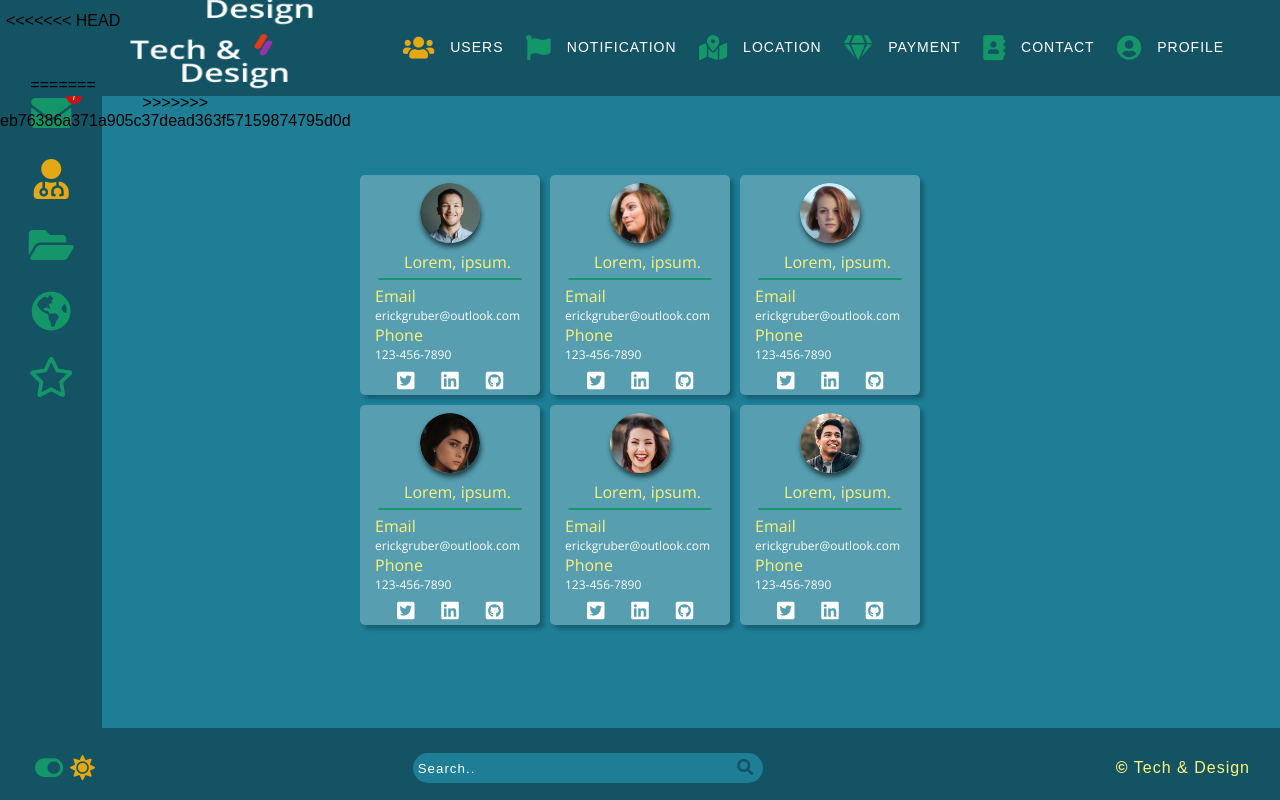
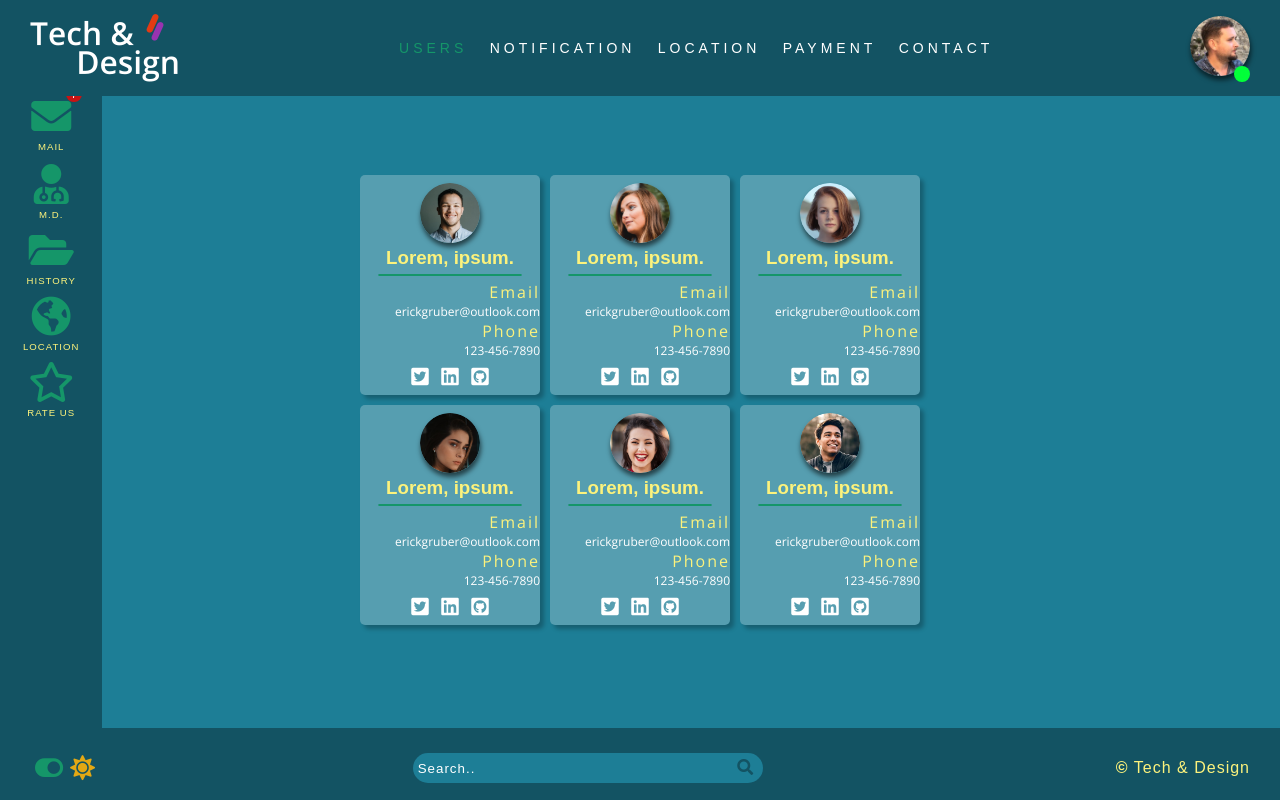
Before and after one commit to erickgruber/grubercaetest, a plain HTML site: page index.html in a window 1280 px wide. Drawn offline with nearby package versions, Linux system fonts and the light colour scheme.

Commit message:
Final version , optimized for iphone 6/7/8, ipad (min-device-width: 768px) and (max-device-width: 1024px) , Desktop & Laptop, Larger Screen

```diff
--- a/index.html
+++ b/index.html
@@ -13,23 +13,27 @@
 <body id="body">
     <!-- Main Navigation whitout JS  -->
     <!-- <div class="content"> -->
-    <header id="content">
+    <header>
+        <!-- MEGNEZNI-->
+
         <div class="logo-container">
-<<<<<<< HEAD
             <img src="assets/logo.png" alt="">
-=======
-            <img src="/assets/logo.png" alt="">
->>>>>>> eb76386a371a905c37dead363f57159874795d0d
         </div>
         <input type="checkbox" id="nav-toggle" class="nav-toggle">
         <nav class="main-nav" id="main-nav">
             <ul class="main-nav-ul">
-                <li><a href="#"><i class="fas fa-users fa-lg"></i> <span>Users</span> </a></li>
-                <li><a href="#"><i class="fas fa-flag fa-lg"></i> <span>Notification</span></a></li>
-                <li><a href="#"><i class="fas fa-map-marked-alt fa-lg"></i><span>Location</span></a></li>
-                <li><a href="#"><i class="fas fa-gem fa-lg"></i><span>Payment</span> </a></li>
-                <li><a href="#"><i class="fas fa-address-book fa-lg"></i><span>Contact</span> </a></li>
-                <li><a href="#" id="profile"><i class="fas fa-user-circle fa-lg"></i><span>Profile</span></a></li>
+                <li>
+                    <a href="#"></i> <span class="default">Users</span> </a>
+                </li>
+                <li>
+                    <a href="#"></i> <span>Notification</span></a>
+                </li>
+                <li><a href="#"><span>Location</span></a></li>
+                <li>
+                    <a href="#"></i><span>Payment</span> </a>
+                </li>
+                <li><a href="#"><span>Contact</span> </a></li>
+
             </ul>
         </nav>
         <div class="profile-img profile-tooltip">
@@ -41,7 +45,6 @@
                 <span></span>
             </label>
     </header>
-    <!-- </div> -->
     <!-- Left side of the page -->
 
     <div class="left-container" id="left-container">
@@ -49,23 +52,24 @@
             <ul class="left-nav-ul">
                 <li>
                     <a class="notification" href="#">
-                        <span><i class="fas fa-envelope fa-lg"></i></span>
-                        <span class="notification-icon">7</span></a>
+                        <span><i class="fas fa-envelope "></i></span>
+                        <span class="notification-icon">7</span>
+                        <p>Mail</p>
+                    </a>
                 </li>
-                <li><a href="#"><i class=" fas fa-user-md fa-lg "></i></a></li>
-                <li><a href="#"><i class="fas fa-folder-open fa-lg"></i></a></li>
-                <li><a href="#"><i class="fas  fa-globe-americas fa-lg "></i> </a></li>
-                <li><a href="#"><i class="far fa-star fa-lg"></i></a></li>
+                <li><a href="#"><i class=" fas fa-user-md "></i><p>M.D.</p></a></li>
+                <li><a href="#"><i class="fas fa-folder-open "></i><p>History</p></a></li>
+                <li><a href="#"><i class="fas  fa-globe-americas  "></i> <p>Location</p></a></li>
+                <li><a href="#"><i class="far fa-star "></i><p>Rate Us</p></a></li>
             </ul>
         </nav>
     </div>
     <!-- Inner Section -->
     <div class="inner-wrap">
-        <div class="inner-container">
-            <!-- <div class="box-first-row"> -->
-            <div class="box">
+        <div class="box-container">
+            <div class="box box-1">
                 <img src="assets/profilePictures/1.png" alt="Fake user">
-                <p>Lorem, ipsum.</p>
+                <h3>Lorem, ipsum.</h3>
                 <hr>
                 <p class="box-text-1">Email</p>
                 <p class="box-text-2">erickgruber@outlook.com</p>
@@ -79,7 +83,7 @@
             </div>
             <div class="box box-2">
                 <img src="assets/profilePictures/2.png" alt="Fake user">
-                <p>Lorem, ipsum.</p>
+                <h3>Lorem, ipsum.</h3>
                 <hr>
                 <p class="box-text-1">Email</p>
                 <p class="box-text-2">erickgruber@outlook.com</p>
@@ -93,7 +97,7 @@
             </div>
             <div class="box box-3">
                 <img src="assets/profilePictures/3.png" alt="Fake user">
-                <p>Lorem, ipsum.</p>
+                <h3>Lorem, ipsum.</h3>
                 <hr>
                 <p class="box-text-1">Email</p>
                 <p class="box-text-2">erickgruber@outlook.com</p>
@@ -105,11 +109,9 @@
                     <a href="#"><i class="fab fa-github-square fa-lg"></i></a>
                 </div>
             </div>
-            <!-- </div> -->
-            <!-- <div class="box-second-row"> -->
             <div class="box box-4">
                 <img src="assets/profilePictures/4.png" alt="Fake user">
-                <p>Lorem, ipsum.</p>
+                <h3>Lorem, ipsum.</h3>
                 <hr>
                 <p class="box-text-1">Email</p>
                 <p class="box-text-2">erickgruber@outlook.com</p>
@@ -123,7 +125,7 @@
             </div>
             <div class="box box-5">
                 <img src="assets/profilePictures/5.png" alt="Fake user">
-                <p>Lorem, ipsum.</p>
+                <h3>Lorem, ipsum.</h3>
                 <hr>
                 <p class="box-text-1">Email</p>
                 <p class="box-text-2">erickgruber@outlook.com</p>
@@ -137,7 +139,7 @@
             </div>
             <div class="box box-6">
                 <img src="assets/profilePictures/6.png" alt="Fake user">
-                <p>Lorem, ipsum.</p>
+                <h3>Lorem, ipsum.</h3>
                 <hr>
                 <p class="box-text-1">Email</p>
                 <p class="box-text-2">erickgruber@outlook.com</p>
@@ -149,7 +151,9 @@
                     <a href="#"><i class="fab fa-github-square fa-lg"></i></a>
                 </div>
             </div>
+
         </div>
+
         <!-- </div> -->
     </div>
 
--- a/style.css
+++ b/style.css
@@ -72,7 +72,7 @@ header {
 }
 
 
-/* Navigation whitout JS */
+/*Hamburger  Menu */
 
 .nav-toggle-label span,
 .nav-toggle-label span::before,
@@ -111,10 +111,18 @@ header {
     transition: transform 400ms ease-in-out;
 }
 
+.main-nav a {
+    color: #fff;
+    text-decoration: none;
+    font-weight: 400;
+    font-size: .75rem;
+    letter-spacing: 2px;
+    text-transform: uppercase;
+    opacity: 0;
+    transition: opacity 150ms ease-in-out;
+}
+
 .main-nav-ul {
-    background: var(--secondaryColor);
-    margin: 0;
-    padding: 0;
     list-style: none;
 }
 
@@ -123,22 +131,22 @@ header {
     margin-left: 1em;
 }
 
-.main-nav-ul i {
-    margin-right: 15px;
+.default {
+    color: var(--iconColor);
 }
 
-.main-nav a {
-    color: #fff;
-    text-decoration: none;
-    font-weight: 400;
-    font-size: .75rem;
-    text-transform: uppercase;
-    opacity: 0;
-    transition: opacity 150ms ease-in-out;
+.main-nav-ul li a,
+.main-nav-ul a:after,
+.main-nav-ul a:before {
+    transition: all .5s;
 }
 
 .main-nav a:hover {
     color: var(--iconColor);
+}
+
+.main-nav-ul i {
+    margin-right: 15px;
 }
 
 .nav-toggle:checked~nav {
@@ -164,11 +172,7 @@ header {
     position: fixed;
     top: 11%;
     width: 80px;
-<<<<<<< HEAD
-    height: 50vh;
-=======
-    height: 80%;
->>>>>>> eb76386a371a905c37dead363f57159874795d0d
+    height: 40vh;
 }
 
 .left-nav-ul {
@@ -181,9 +185,37 @@ header {
     list-style-type: none;
 }
 
+.left-nav-ul li:first-child {
+    margin-top: 20px;
+}
+
 .left-nav-ul li {
-    padding: 12%;
     margin-top: 10px;
+}
+
+.left-nav-ul i {
+    color: var(--iconColor);
+    cursor: pointer;
+    margin-bottom: 5px;
+}
+
+.left-nav-ul p {
+    letter-spacing: 1px;
+}
+
+.left-nav-ul i:hover {
+    filter: brightness(120%);
+}
+
+.left-nav-ul li a {
+    text-decoration: none;
+    font-size: .6rem;
+    text-transform: uppercase;
+    color: var(--boxText);
+}
+
+.far {
+    font-size: 20px;
 }
 
 .notification {
@@ -215,10 +247,6 @@ header {
     }
 }
 
-.left-nav-ul i:hover {
-    filter: brightness(120%);
-}
-
 
 /* Inner Content */
 
@@ -230,11 +258,16 @@ header {
     flex-direction: column;
 }
 
-.inner-container {
-    height: 100%;
+.box-container {
+    display: flex;
+    justify-content: space-evenly;
+    flex-direction: column;
 }
 
 .box {
+    display: flex;
+    flex-direction: column;
+    align-items: self-end;
     height: 250px;
     width: 200px;
     margin: 20px auto;
@@ -244,12 +277,14 @@ header {
     transition: 500ms;
 }
 
-.box-second-row {
-    height: 860px;
+.box p {
+    font-family: 'Open Sans', sans-serif;
+    text-align: left;
+    margin: 0 0 0 15px;
 }
 
-.box:hover {
-    transform: scale(.98);
+.box-1 {
+    margin-top: 50px;
 }
 
 .box img {
@@ -261,6 +296,11 @@ header {
     margin: 8px 60px 4px;
 }
 
+.box h3 {
+    margin: 0 auto;
+    color: var(--boxText);
+}
+
 hr {
     border: 1px solid var(--iconColor);
     width: 80%;
@@ -270,17 +310,12 @@ hr {
 
 .box-text-1 {
     color: var(--boxText);
+    letter-spacing: 2px;
 }
 
 .box-text-2 {
     color: #fff;
     font-size: 12px;
-}
-
-.box p {
-    font-family: 'Open Sans', sans-serif;
-    text-align: left;
-    margin: 0 0 0 15px;
 }
 
 .box p:first-of-type {
@@ -289,17 +324,27 @@ hr {
 }
 
 .box-social-media {
-    display: flex;
-    justify-content: space-evenly;
-    margin: 10px;
+    margin: 15px auto;
 }
 
-.box-social-media .fab {
+.fab {
     color: var(--boxIconColor);
+    font-size: 20px;
+    margin: 4px;
+    font-size: 20px;
 }
 
-.box-social-media .fab:hover {
-    color: var(--secondaryTextColor);
+
+/* Social Media Hover Effect */
+
+.fab,
+.fab:after,
+.fab::before {
+    transition: all .3s;
+}
+
+.fab:hover {
+    color: rgb(224, 36, 36);
 }
 
 
@@ -309,10 +354,6 @@ hr {
     display: flex;
     justify-content: space-evenly;
     align-items: center;
-<<<<<<< HEAD
-=======
-    /* position: fixed; */
->>>>>>> eb76386a371a905c37dead363f57159874795d0d
     background: var(--secondaryColor);
     top: 91%;
     right: 0;
@@ -350,6 +391,11 @@ input {
     color: #fff;
     letter-spacing: 1px;
     top: 1px;
+}
+
+.fa-toggle-on {
+    color: var(--iconColor);
+    cursor: pointer;
 }
 
 .fa-toggle-on {
@@ -395,6 +441,10 @@ input {
     color: #fff;
 }
 
+.fas {
+    font-size: 20px;
+}
+
 .fa-search {
     color: var(--secondaryColor);
 }
@@ -409,76 +459,6 @@ input {
 }
 
 
-/* DEFAULT USERS ICON */
-
-.fa-users {
-    color: var(--defaultColor);
-    cursor: pointer;
-}
-
-.fa-user-md {
-    color: var(--defaultColor);
-    cursor: pointer;
-}
-
-
-/* ICONS */
-
-.fa-lg {
-    font-size: 2em;
-}
-
-.fa-flag {
-    color: var(--iconColor);
-    cursor: pointer;
-}
-
-.fa-map-marked-alt {
-    color: var(--iconColor);
-    cursor: pointer;
-}
-
-.fa-gem {
-    color: var(--iconColor);
-    cursor: pointer;
-}
-
-.fa-address-book {
-    color: var(--iconColor);
-    cursor: pointer;
-}
-
-.fa-user-circle {
-    color: var(--iconColor);
-    cursor: pointer;
-}
-
-.fa-envelope {
-    color: var(--iconColor);
-    cursor: pointer;
-}
-
-.fa-folder-open {
-    color: var(--iconColor);
-    cursor: pointer;
-}
-
-.fa-globe-americas {
-    color: var(--iconColor);
-    cursor: pointer;
-}
-
-.fa-star {
-    color: var(--iconColor);
-    cursor: pointer;
-}
-
-.fa-toggle-on {
-    color: var(--iconColor);
-    cursor: pointer;
-}
-
-
 /* -----------------------------MEDIA QUERIES---------------------------------- */
 
 
@@ -487,6 +467,9 @@ input {
 @media only screen and (min-device-width: 768px) and (max-device-width: 1024px) {
     header {
         height: 80px;
+    }
+    .main-nav a {
+        letter-spacing: 4px;
     }
     .nav-toggle-label {
         margin-left: 48px;
@@ -524,7 +507,7 @@ input {
         justify-content: center;
         height: 100vh;
     }
-    .inner-container {
+    .box-container {
         all: unset;
         display: grid;
         grid-template-columns: repeat(3, 210px);
@@ -574,8 +557,8 @@ input {
         display: none;
     }
     .logo-container img {
-        width: 160px;
-        height: 60px;
+        width: 150px;
+        height: 75px;
         margin: auto 30px;
     }
     .main-nav {
@@ -586,7 +569,7 @@ input {
         opacity: 1;
         font-size: 14px;
         font-weight: 400;
-        letter-spacing: 1px;
+        letter-spacing: 4px;
     }
     .main-nav a i {
         font-size: 25px;
@@ -662,7 +645,7 @@ input {
         justify-content: center;
         height: 100vh
     }
-    .inner-container {
+    .box-container {
         all: unset;
         display: grid;
         grid-template-columns: repeat(3, 180px);
@@ -682,12 +665,16 @@ input {
         width: 60px;
         height: 60px;
     }
+    .box-social-media {
+        margin: 6px auto;
+    }
     .box-social-media i {
         font-size: 20px;
     }
     /* Footer */
     .footer-container {
         justify-content: space-between;
+        position: fixed;
         height: 10vh;
     }
     #toggle-icon {
```
